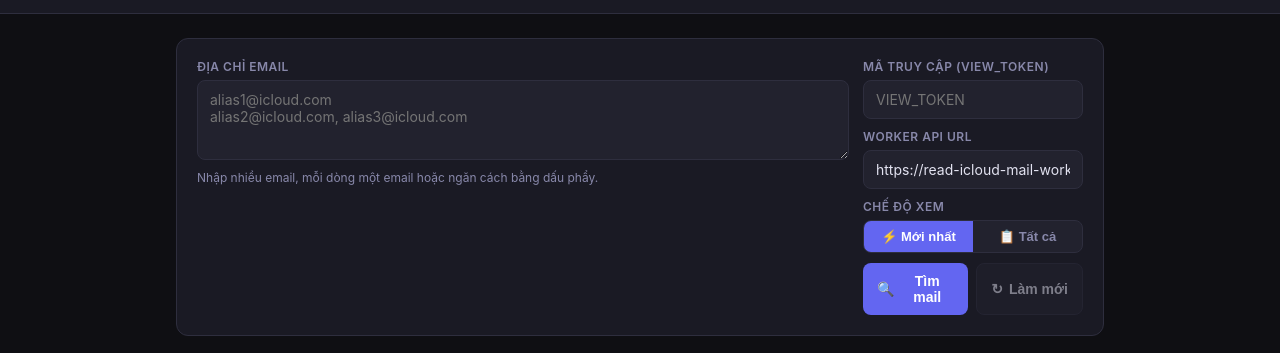
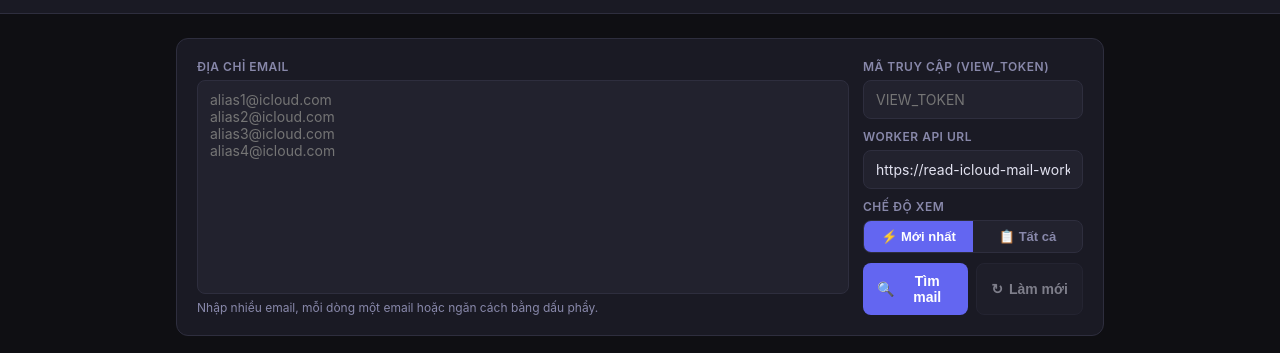
Before and after one commit to tmq9999/Read-icloud-Mail, a website: page public/index.html in a window 1280 px wide. Shown: the part 59-412 px from the top of the page. Drawn offline with Linux system fonts and the light colour scheme.

Commit message:
fix: textarea full-height, no resize, 4-line placeholder

```diff
--- a/public/index.html
+++ b/public/index.html
@@ -84,7 +84,10 @@
       display: grid;
       grid-template-columns: 1fr 220px;
       gap: 14px;
+      align-items: stretch;
     }
+    .form-grid > div:first-child { display: flex; flex-direction: column; }
+    .form-grid > div:first-child textarea { flex: 1; }
     @media (max-width: 600px) { .form-grid { grid-template-columns: 1fr; } }
 
     label { display: block; font-size: 12px; font-weight: 600; color: var(--text-muted); margin-bottom: 6px; text-transform: uppercase; letter-spacing: .5px; }
@@ -100,12 +103,12 @@
       outline: none;
       transition: border-color .2s;
       font-family: inherit;
-      resize: vertical;
     }
     textarea:focus, input:focus { border-color: var(--accent); }
-    textarea { min-height: 80px; }
+    textarea { height: 100%; min-height: unset; resize: none; }
 
     .right-col { display: flex; flex-direction: column; gap: 10px; }
+    .left-col { display: flex; flex-direction: column; }
     .token-wrap { flex: 1; }
 
     .btn-row { display: flex; gap: 8px; }
@@ -312,7 +315,7 @@
     <div class="form-grid">
       <div>
         <label>Địa chỉ Email</label>
-        <textarea id="emailInput" placeholder="alias1@icloud.com&#10;alias2@icloud.com, alias3@icloud.com"></textarea>
+        <textarea id="emailInput" placeholder="alias1@icloud.com&#10;alias2@icloud.com&#10;alias3@icloud.com&#10;alias4@icloud.com"></textarea>
         <div class="hint">Nhập nhiều email, mỗi dòng một email hoặc ngăn cách bằng dấu phẩy.</div>
       </div>
       <div class="right-col">
```
